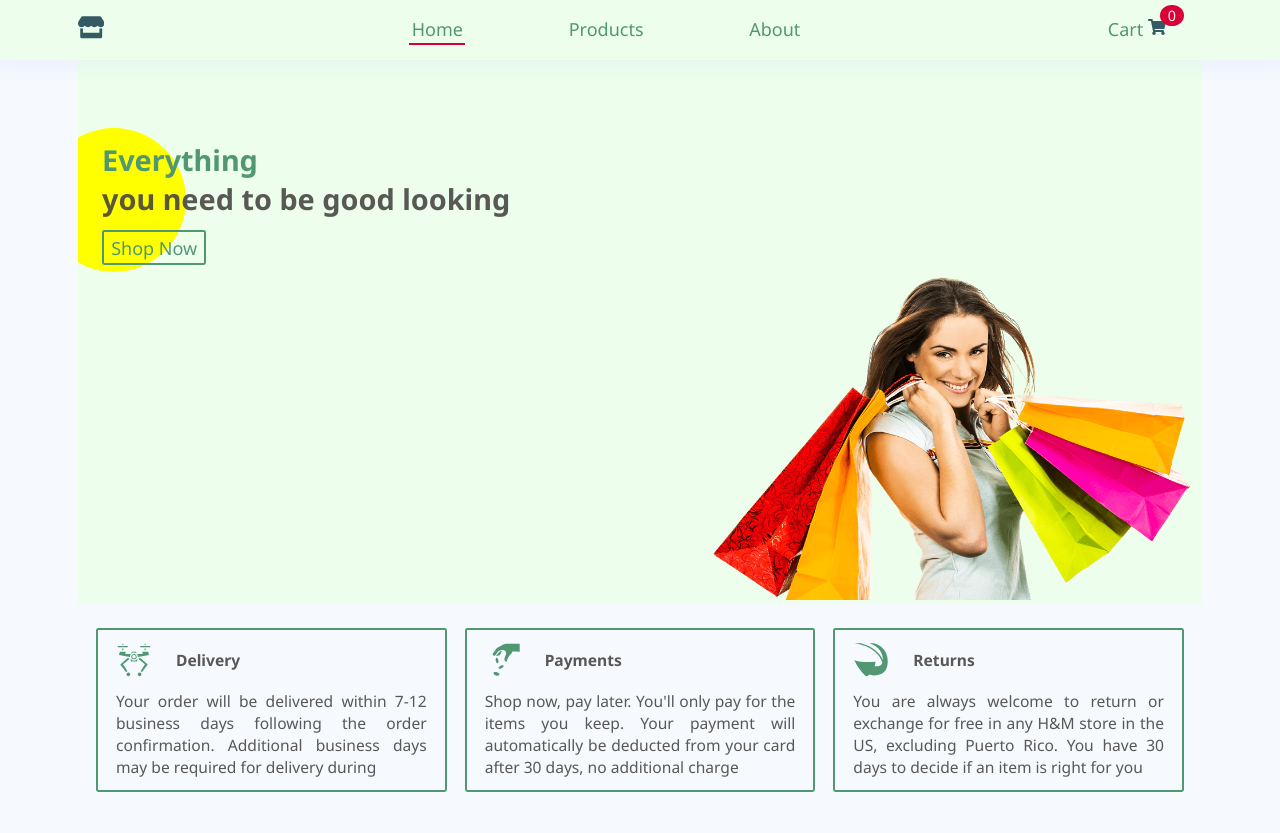
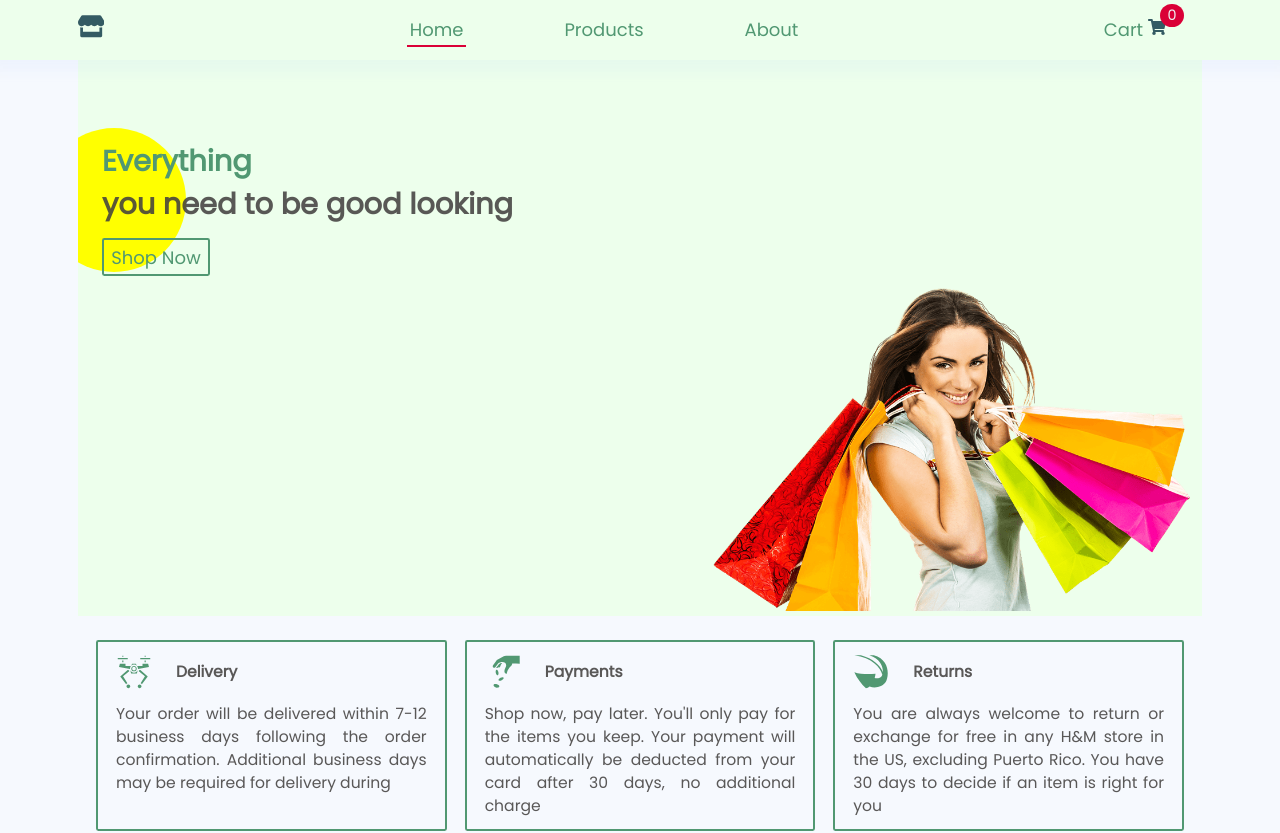
Before and after one commit to kamalheydari/react-store-fake-api, a React (Create React App) app: page / in a window 1280 px wide. Shown: the top 833 px of the page. Built offline with nearby package versions, Linux system fonts and the light colour scheme; no server answers.

Commit message:
change font to poppins

```diff
--- a/package.json
+++ b/package.json
@@ -4,6 +4,7 @@
   "version": "0.1.0",
   "private": true,
   "dependencies": {
+    "@fontsource/poppins": "^4.5.8",
     "@testing-library/jest-dom": "^5.11.4",
     "@testing-library/react": "^11.1.0",
     "@testing-library/user-event": "^12.1.10",
--- a/src/index.css
+++ b/src/index.css
@@ -1,6 +1,3 @@
-/*? fonts */
-@import url("https://fonts.googleapis.com/css2?family=Noto+Sans:wght@400;700&family=Oswald:wght@300;400&display=swap");
-
 /*? variables */
 :root {
   /** colors */
@@ -101,7 +98,7 @@ body {
   background: var(--bg-color);
   color: var(--gray-color-1);
   overflow-x: hidden;
-  font-family: "Noto Sans", sans-serif;
+  font-family: "Poppins", sans-serif;
 }
 
 img {
--- a/src/index.js
+++ b/src/index.js
@@ -8,6 +8,8 @@ import { FilterProvider } from "./contexts/filter_context";
 import { CartProvider } from "./contexts/cart_context";
 //? Styles
 import "./index.css";
+/*? fonts */
+import '@fontsource/poppins'
 
 ReactDOM.render(
   <ProductsProvider>
```
Also changed, not shown: 1 other file (tests, documents, lock files or other folders).
